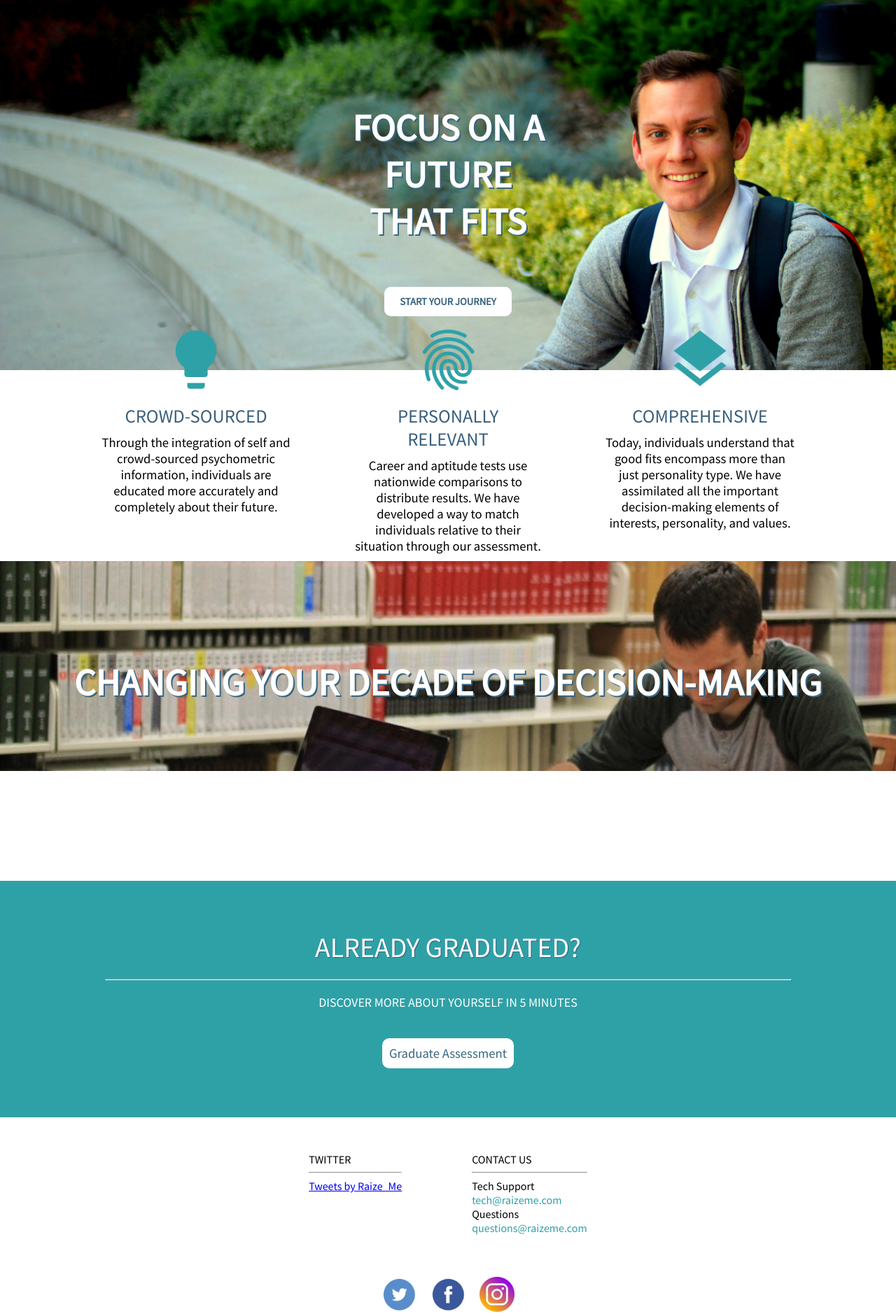
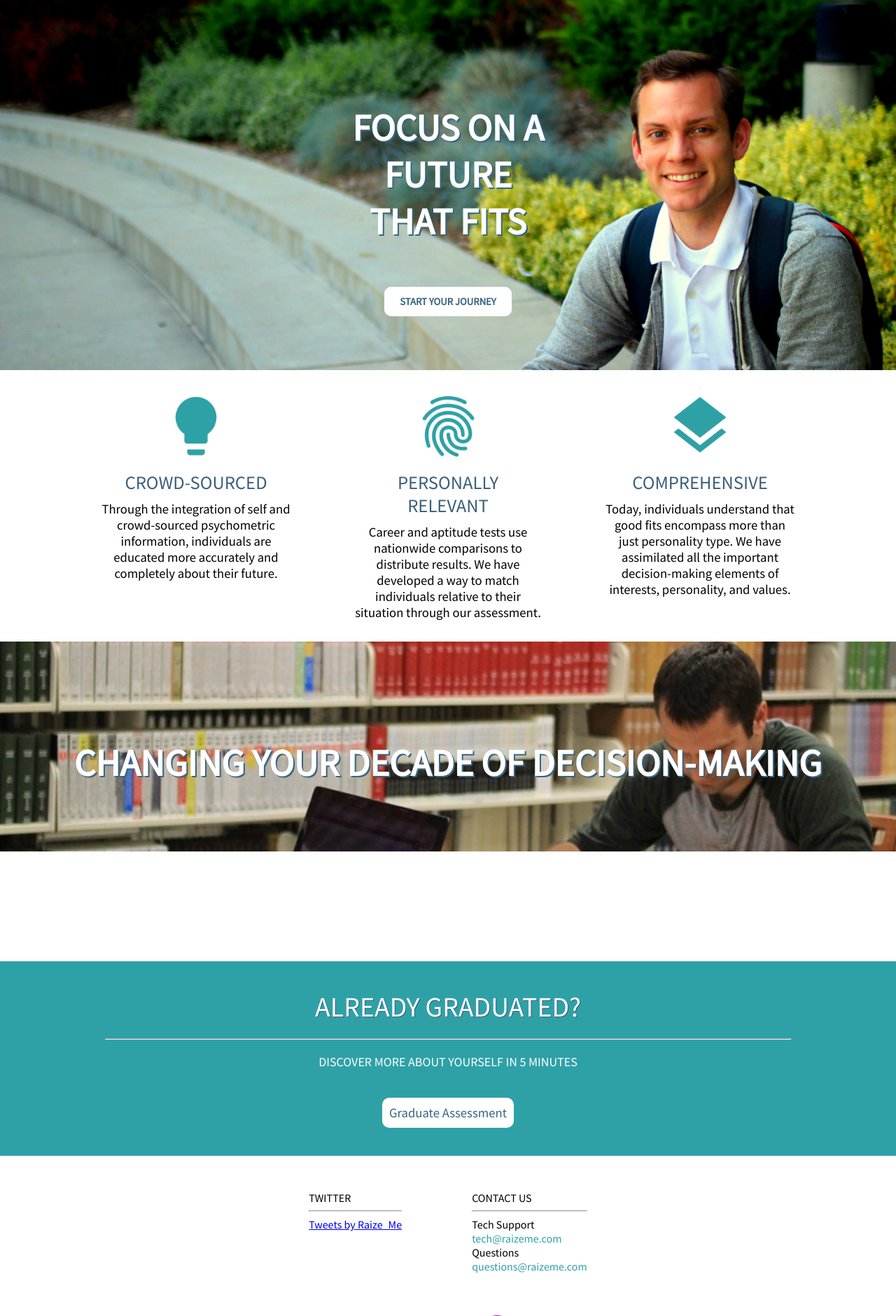
Before and after one commit to derekbrimley/raize, a Django app: page / in a window 1280 px wide. Shown: the part 108-1989 px from the top of the page at 70% size. Run offline with Django 3.2, Linux system fonts and the light colour scheme; some libraries are stand-ins or nearby versions.

Commit message:
Update style.css

```diff
--- a/quiz/static/quiz/css/style.css
+++ b/quiz/static/quiz/css/style.css
@@ -302,7 +302,7 @@ ol{
 
 #raize_different_container{
 	display:flex;
-	margin: -65px 100px 10px 100px;
+	margin: 30px 100px 30px 100px;
 	flex-wrap: wrap;
 	justify-content: space-around;
 
@@ -330,7 +330,7 @@ ol{
 
 #already_graduated{
 	text-align: center;
-	padding: 50px 150px;
+	padding: 20px 150px;
 	background: #2EA1A7;
 }
 
```
